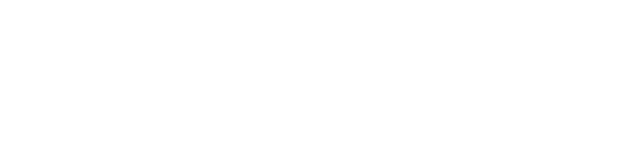
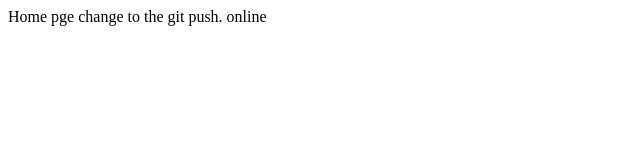
Before and after one commit to dTechs/git-practise, a plain HTML site: page web/index.html in a window 1280 px wide. Shown: the whole page, without its empty margins (0-640 px from the left). Drawn offline with Linux system fonts and the light colour scheme.

Commit message:
Updating for github

```diff
--- a/web/index.html
+++ b/web/index.html
@@ -5,7 +5,7 @@
 </head>
 <body>
 	<nav></nav>
-	<header></header>
+	<header>Home pge change to the git push. online</header>
 	<main></main>
 	<footer></footer>
 </body>
```
